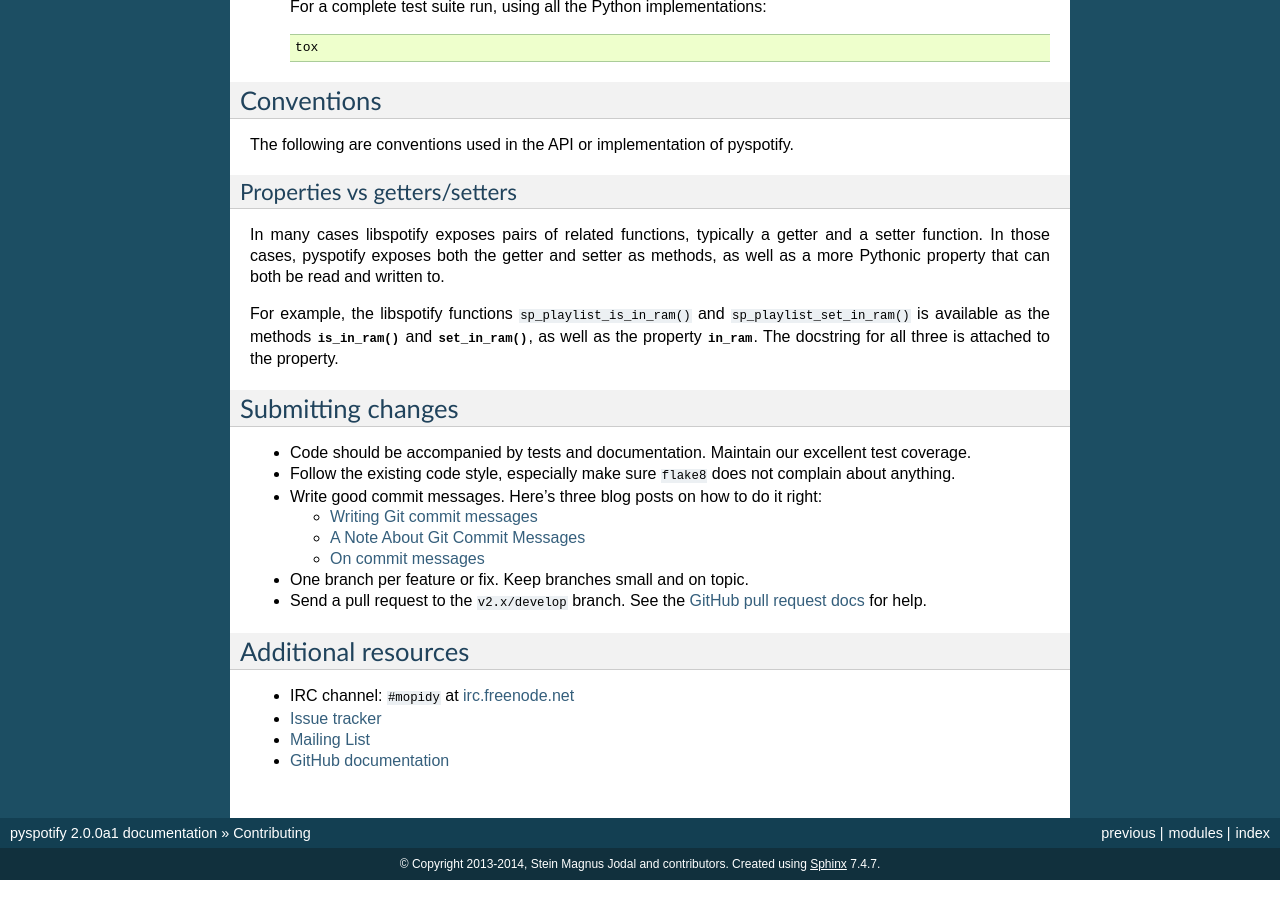
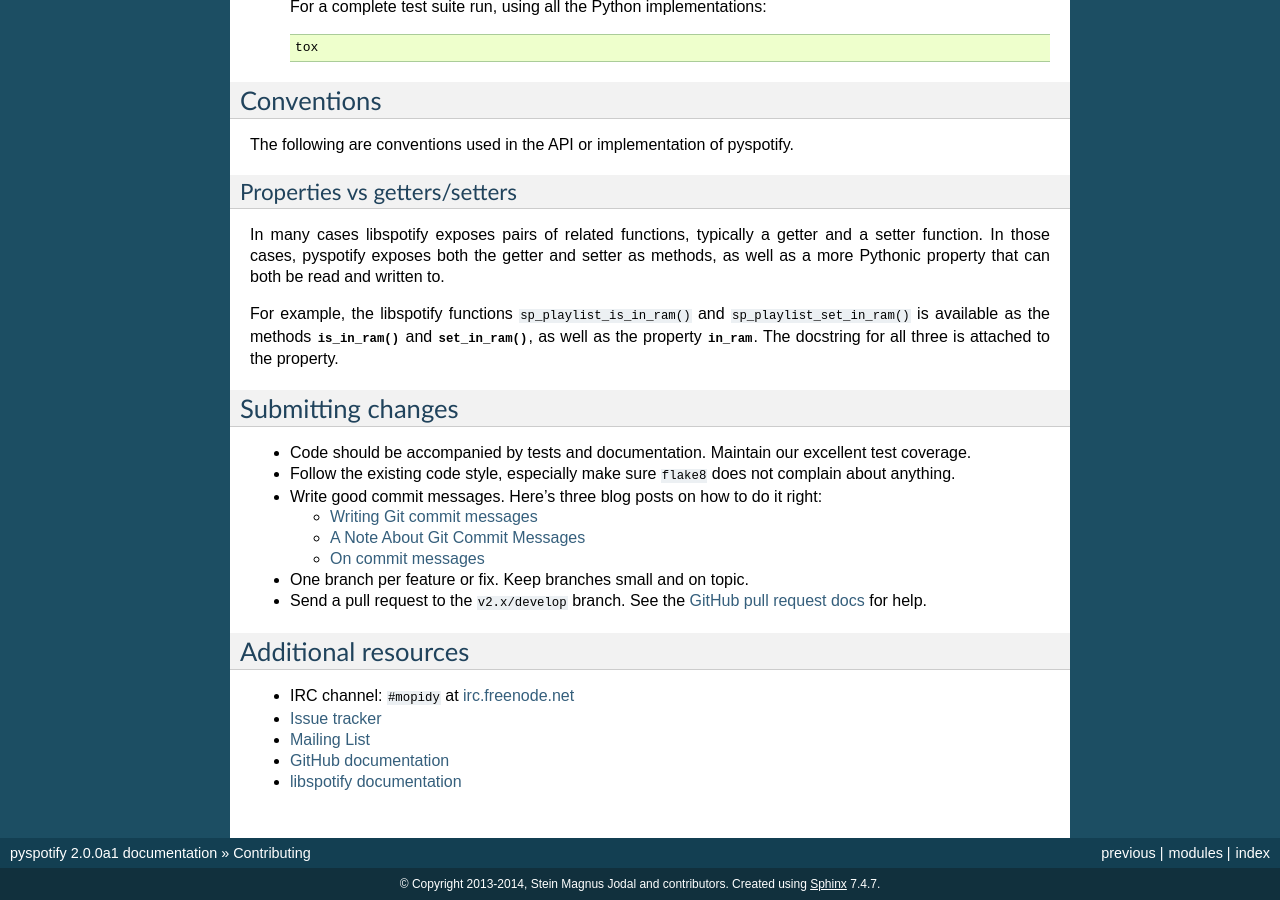
Before and after one commit to jodal/pyspotify, a Sphinx documentation site: the page built from docs/contributing.rst, in a window 1280 px wide and 900 px high, scrolled down 777 px. Built offline with Sphinx 7.4.7, drawn with Linux system fonts in a browser that asks for light colours; pages that are not in the unit, such as notebooks, are missing from menus.

Commit message:
docs: Add link to libspotify docs

```diff
--- a/docs/contributing.rst
+++ b/docs/contributing.rst
@@ -102,3 +102,6 @@
 - `Mailing List <https://groups.google.com/forum/?fromgroups=#!forum/mopidy>`_
 
 - `GitHub documentation <https://help.github.com/>`_
+
+- `libspotify documentation
+  <https://developer.spotify.com/technologies/libspotify/>`_
```
